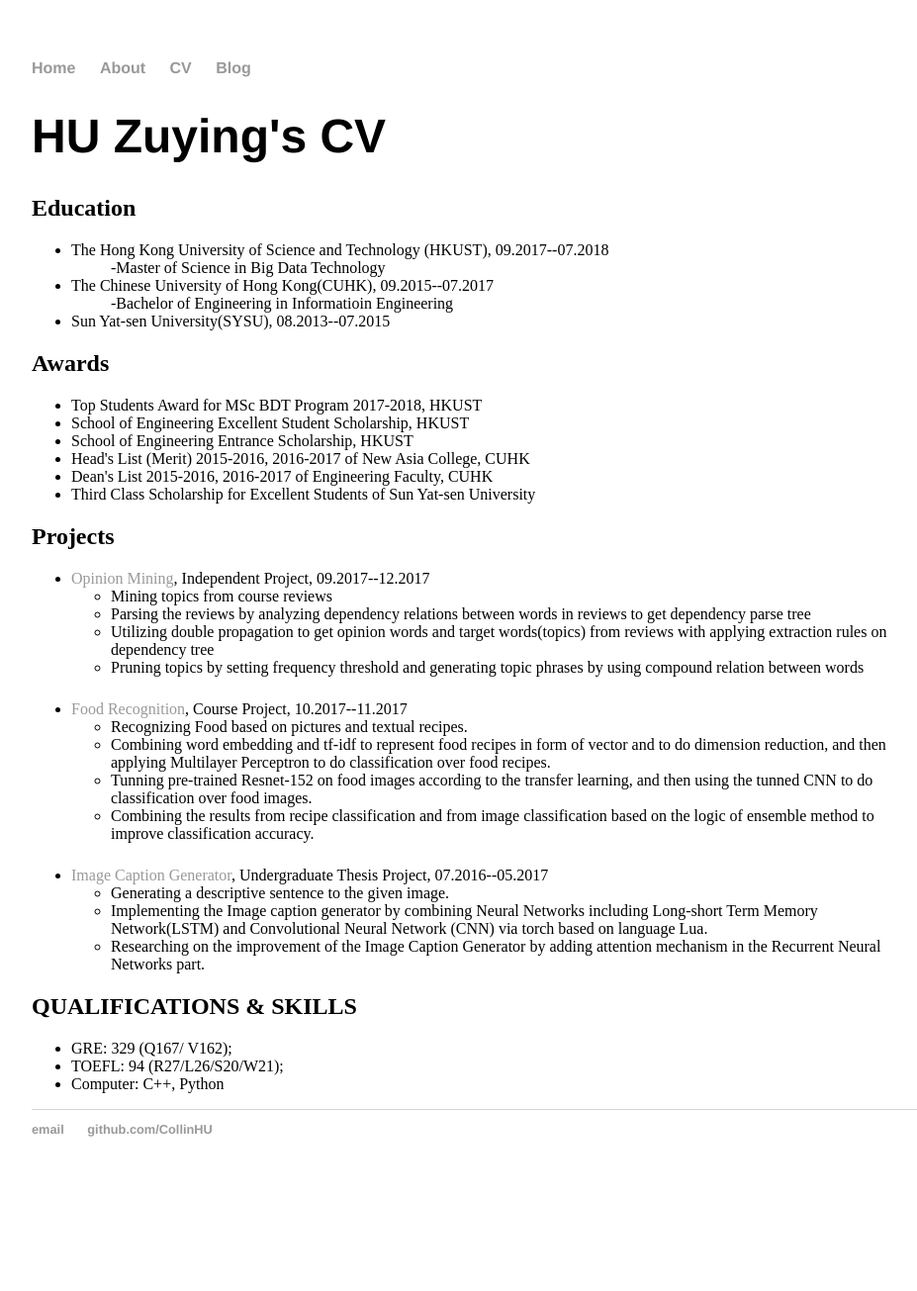
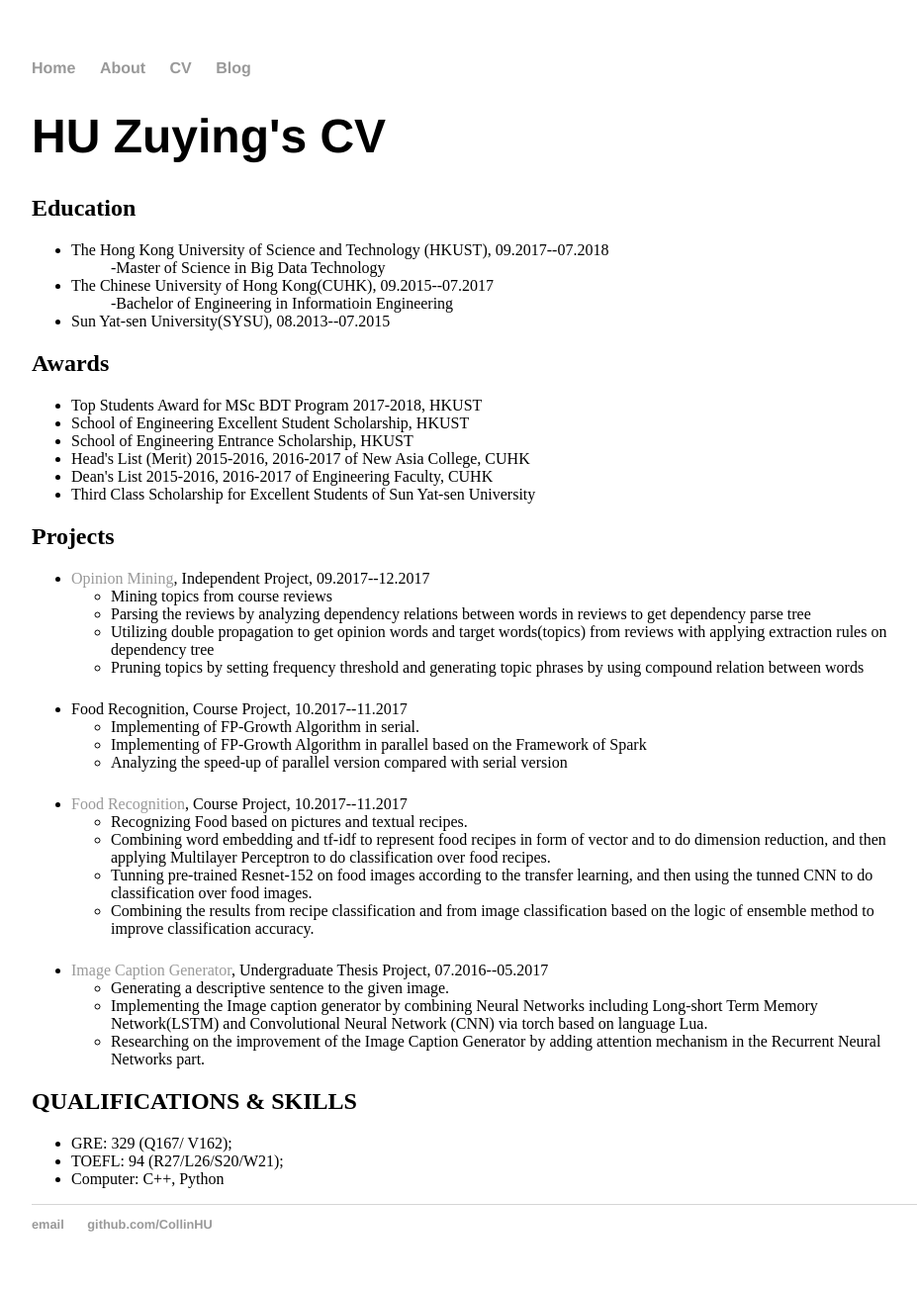
Before and after one commit to CollinHU/CollinHU, a Jekyll site: the page built from cv/index.html, in a window 1280 px wide. Shown: the whole page at 99% size, without its empty margins (160-1087 px from the left). Built offline with Jekyll 4.4.1, drawn with Linux system fonts in a browser that asks for light colours; before the commit the page ends 1209 px from its top, so only the background shows below that.

Commit message:
Update index.html

```diff
--- a/cv/index.html
+++ b/cv/index.html
@@ -42,6 +42,14 @@
 	  </ul>
  </li>
 	<p></p>
+<li>Food Recognition, Course Project, 10.2017--11.2017
+	  <ul>
+		<li>Implementing of FP-Growth Algorithm in serial.</li>
+		<li>Implementing of FP-Growth Algorithm in parallel based on the Framework of Spark</li>
+	        <li>Analyzing the speed-up of parallel version compared with serial version</li>
+	  </ul>
+ </li>
+	<p></p>
 <li><a href="https://github.com/CollinHU/img_txt_clf">Food Recognition</a>, Course Project, 10.2017--11.2017
 	  <ul>
 		<li>Recognizing Food based on pictures and textual recipes.</li>
```
